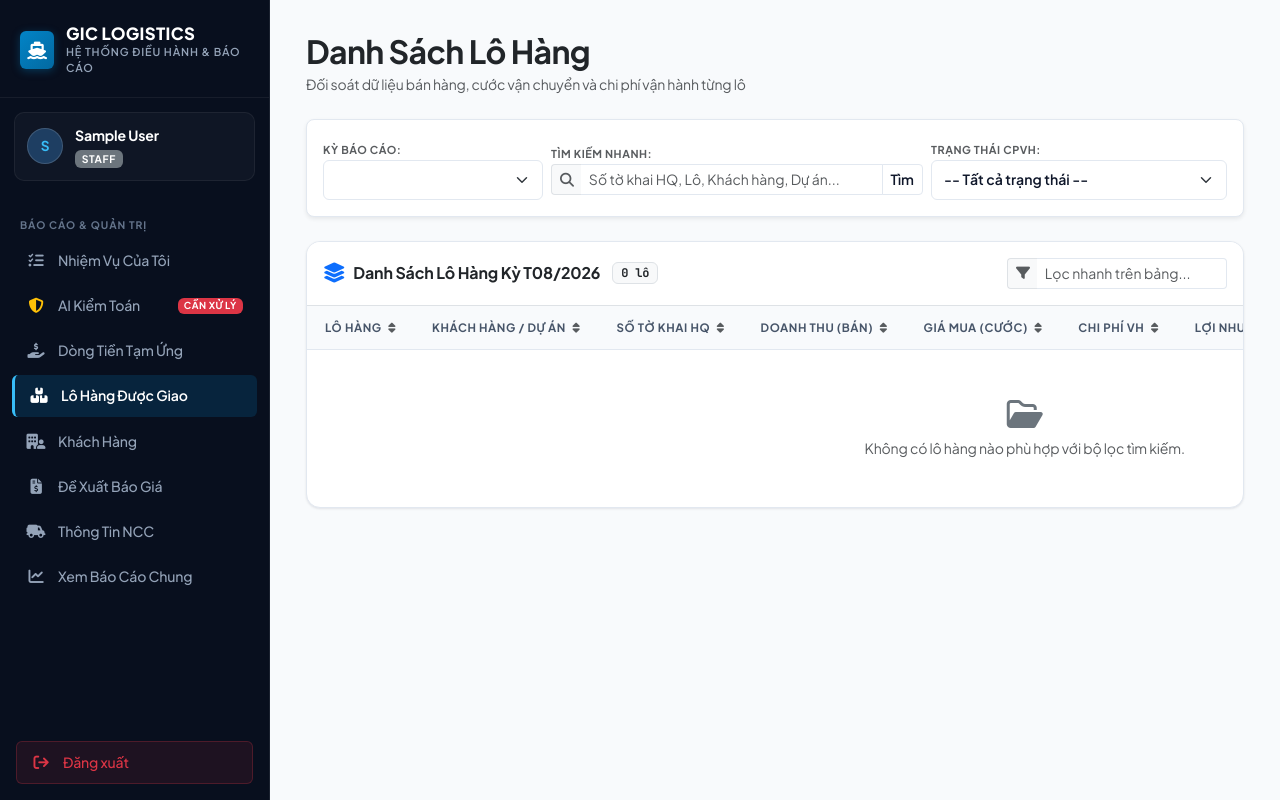
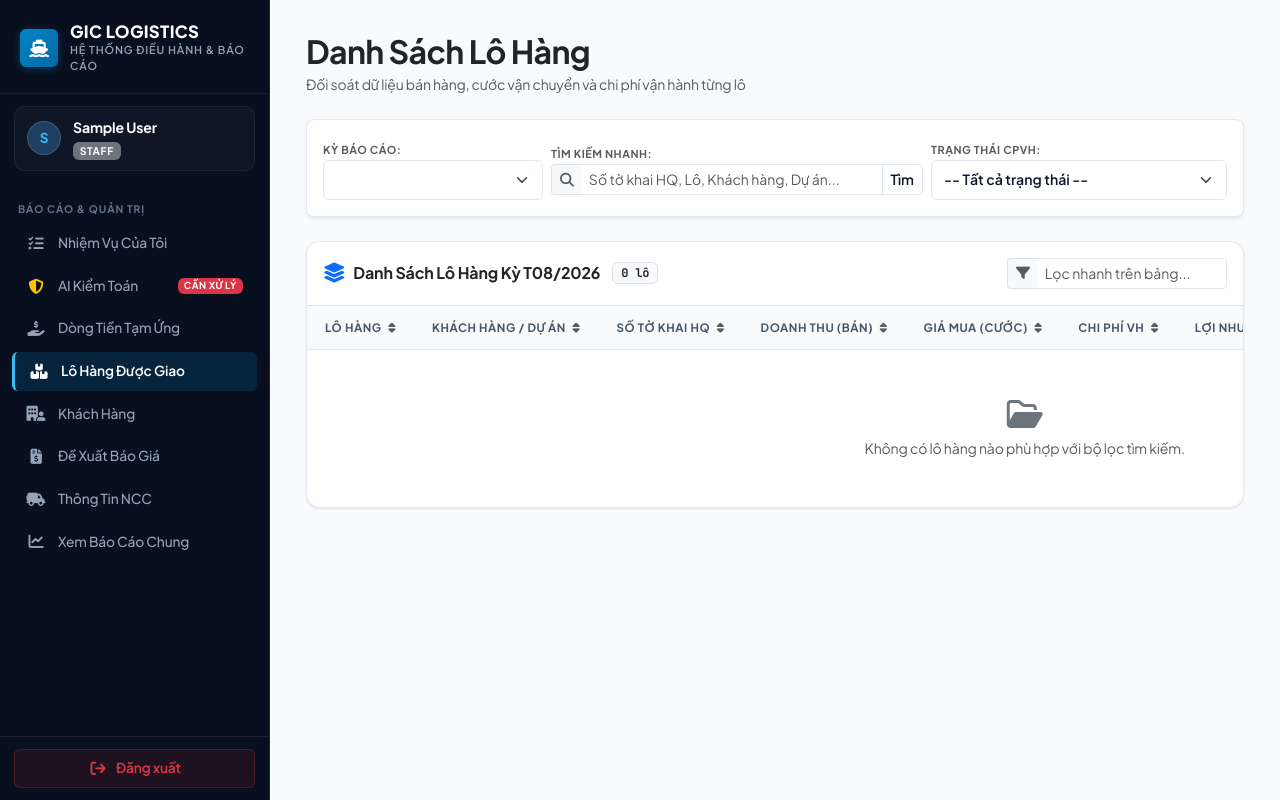
Before and after one commit to tuandollar993/gic-logistics, a Flask app: page /lots/ in a window 1280 px wide. Run offline with Flask 3, Linux system fonts and the light colour scheme; the visitor is signed in with stand-in values (Sample User, id 1); data comes from the database, SQL or seed files in the repository; data that the repository does not hold is empty.

Commit message:
fix(ui): Chuyển sidebar sang fixed dock, sửa triệt để lỗi cụt đuôi và cuộn lệch khi chuyển trang

```diff
--- a/app/static/css/style.css
+++ b/app/static/css/style.css
@@ -73,6 +73,14 @@
     box-sizing: border-box;
 }
 
+html {
+    scroll-behavior: smooth;
+}
+
+[id] {
+    scroll-margin-top: 24px;
+}
+
 html, body {
     overflow-x: hidden;
     width: 100%;
@@ -109,22 +117,25 @@ body {
     background-color: var(--gic-navy-950);
     border-right: 1px solid rgba(255, 255, 255, 0.08);
     color: #e2e8f0;
-    min-height: 100vh;
+    height: 100vh;
     display: flex;
     flex-direction: column;
     flex-shrink: 0;
-    position: sticky;
+    position: fixed;
     top: 0;
-    height: 100vh;
-    overflow-y: auto;
+    bottom: 0;
+    left: 0;
+    z-index: 1020;
+    overflow: hidden;
 }
 
 .gic-sidebar .brand-header {
-    padding: 24px 20px 20px;
+    padding: 22px 20px 18px;
     display: flex;
     align-items: center;
     gap: 12px;
     border-bottom: 1px solid rgba(255, 255, 255, 0.06);
+    flex-shrink: 0;
 }
 
 .gic-sidebar .brand-icon-wrapper {
@@ -138,6 +149,7 @@ body {
     color: #ffffff;
     font-size: 1.1rem;
     box-shadow: 0 2px 8px rgba(2, 132, 199, 0.35);
+    flex-shrink: 0;
 }
 
 .gic-sidebar .brand-title {
@@ -160,19 +172,20 @@ body {
 
 /* Sidebar User Tile */
 .gic-sidebar .user-profile-tile {
-    margin: 14px 14px 10px;
-    padding: 12px;
+    margin: 12px 14px 8px;
+    padding: 10px 12px;
     background: rgba(255, 255, 255, 0.03);
     border: 1px solid rgba(255, 255, 255, 0.06);
     border-radius: var(--radius-md);
     display: flex;
     align-items: center;
     gap: 12px;
+    flex-shrink: 0;
 }
 
 .gic-sidebar .user-avatar {
-    width: 36px;
-    height: 36px;
+    width: 34px;
+    height: 34px;
     background: var(--gic-navy-700);
     border: 1px solid rgba(255, 255, 255, 0.15);
     border-radius: 50%;
@@ -185,8 +198,36 @@ body {
     flex-shrink: 0;
 }
 
+/* Scrollable Middle Nav Items */
+.gic-sidebar-nav {
+    flex: 1 1 auto;
+    min-height: 0;
+    overflow-y: auto;
+    overflow-x: hidden;
+    padding-bottom: 8px;
+    scrollbar-width: thin;
+    scrollbar-color: rgba(255, 255, 255, 0.15) transparent;
+}
+
+.gic-sidebar-nav::-webkit-scrollbar {
+    width: 4px;
+}
+
+.gic-sidebar-nav::-webkit-scrollbar-track {
+    background: transparent;
+}
+
+.gic-sidebar-nav::-webkit-scrollbar-thumb {
+    background: rgba(255, 255, 255, 0.15);
+    border-radius: 4px;
+}
+
+.gic-sidebar-nav::-webkit-scrollbar-thumb:hover {
+    background: rgba(255, 255, 255, 0.3);
+}
+
 .gic-sidebar .nav-section-label {
-    padding: 18px 20px 6px;
+    padding: 14px 18px 6px;
     font-size: 0.65rem;
     font-weight: 700;
     text-transform: uppercase;
@@ -197,13 +238,13 @@ body {
 /* Sidebar Links */
 .gic-sidebar .nav-link {
     color: #94a3b8;
-    padding: 10px 14px;
+    padding: 9px 14px;
     border-radius: var(--radius-sm);
     margin: 2px 12px;
     display: flex;
     align-items: center;
     gap: 12px;
-    font-size: 0.88rem;
+    font-size: 0.86rem;
     font-weight: 500;
     transition: all 0.15s ease-in-out;
     text-decoration: none;
@@ -225,6 +266,15 @@ body {
     font-size: 0.95rem;
     width: 20px;
     text-align: center;
+    flex-shrink: 0;
+}
+
+/* Sidebar Footer: Pinned at Bottom */
+.gic-sidebar-footer {
+    padding: 12px 14px;
+    border-top: 1px solid rgba(255, 255, 255, 0.08);
+    background-color: var(--gic-navy-950);
+    flex-shrink: 0;
 }
 
 /* Main Content Area */
@@ -232,8 +282,10 @@ body {
     flex: 1;
     min-width: 0;
     padding: 32px 36px;
-    max-width: 1540px;
-    margin: 0 auto;
+    margin-left: 270px;
+    width: calc(100% - 270px);
+    max-width: calc(100% - 270px);
+    min-height: 100vh;
 }
 
 /* KPI Card Matrix (No AI slop, no cards-in-cards) */
@@ -820,6 +872,7 @@ body {
         width: 100% !important;
         max-width: 100% !important;
         margin: 0 !important;
+        margin-left: 0 !important;
         overflow-x: hidden;
     }
 
--- a/app/templates/base.html
+++ b/app/templates/base.html
@@ -46,8 +46,8 @@
                 </div>
             </div>
 
-            <!-- Nav Items -->
-            <nav class="nav flex-column mt-2 flex-grow-1">
+            <!-- Nav Items (Scrollable Middle Section) -->
+            <nav class="nav flex-column mt-2 gic-sidebar-nav">
                 <div class="nav-section-label">Báo Cáo & Quản Trị</div>
 
                 {% if current_user.is_authenticated and current_user.is_manager %}
@@ -129,17 +129,18 @@
                     <span>Xem Báo Cáo Chung</span>
                 </a>
                 {% endif %}
+            </nav>
 
-                <div class="mt-auto p-3">
+            <!-- Fixed Bottom Logout Section -->
+            <div class="gic-sidebar-footer">
                 <form id="globalLogoutForm" method="POST" action="{{ url_for('auth.logout') }}" style="display:none;">
                     <input type="hidden" name="csrf_token" value="{{ csrf_token() }}">
                 </form>
-                    <a href="#" onclick="event.preventDefault(); document.getElementById('globalLogoutForm').submit();" class="nav-link text-danger bg-danger bg-opacity-10 border border-danger border-opacity-25" style="margin: 0;">
+                <a href="#" onclick="event.preventDefault(); document.getElementById('globalLogoutForm').submit();" class="nav-link text-danger bg-danger bg-opacity-10 border border-danger border-opacity-25 rounded d-flex align-items-center justify-content-center gap-2 py-2 w-100" style="margin: 0; font-weight: 600; text-decoration: none;">
                     <i class="fa-solid fa-arrow-right-from-bracket"></i>
                     <span>Đăng xuất</span>
                 </a>
             </div>
-            </nav>
         </aside>
 
         <!-- Mobile Topbar Header (Visible only on screens < 992px) -->
```
Lines whose indentation alone changed are shown as unchanged.
